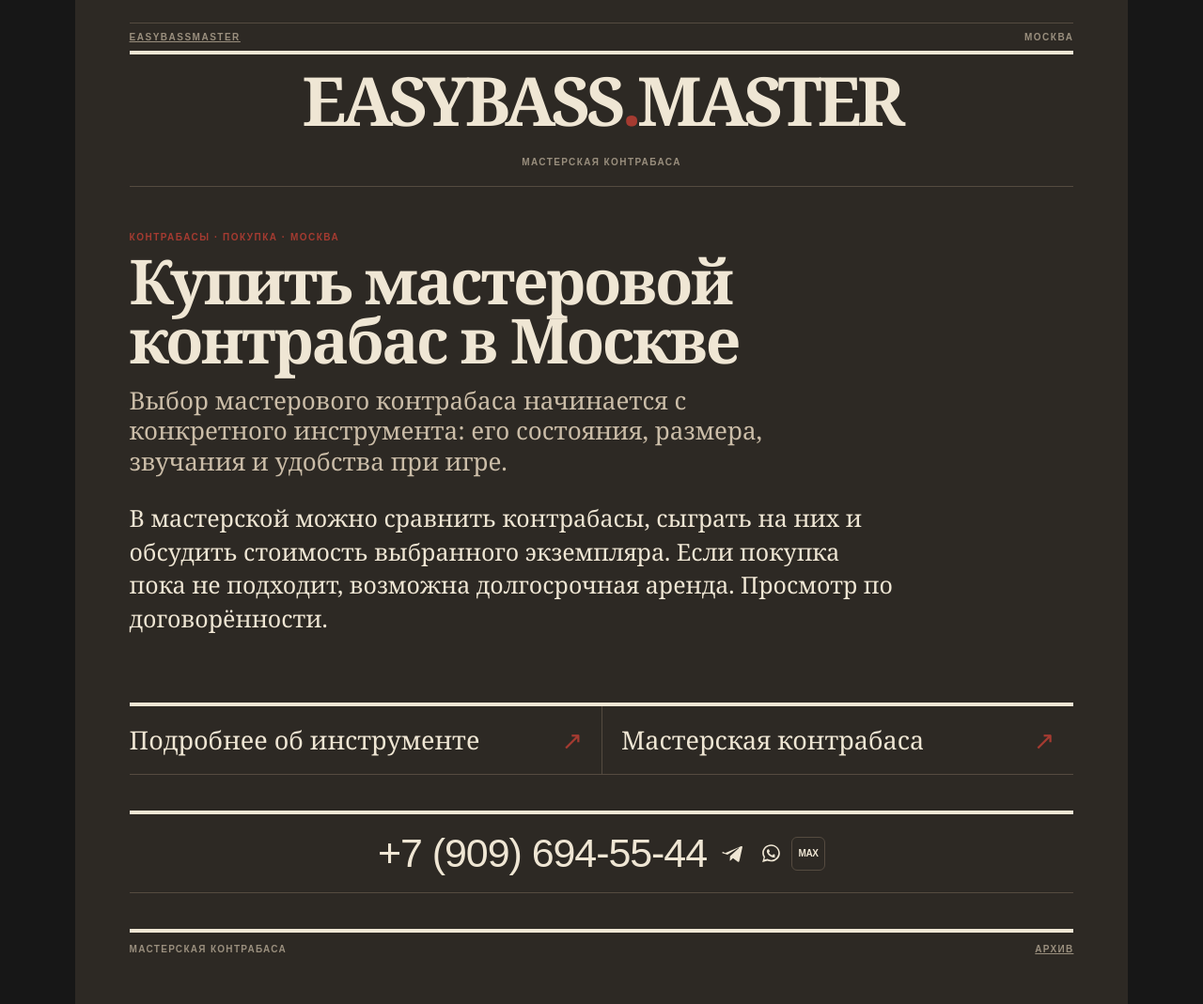
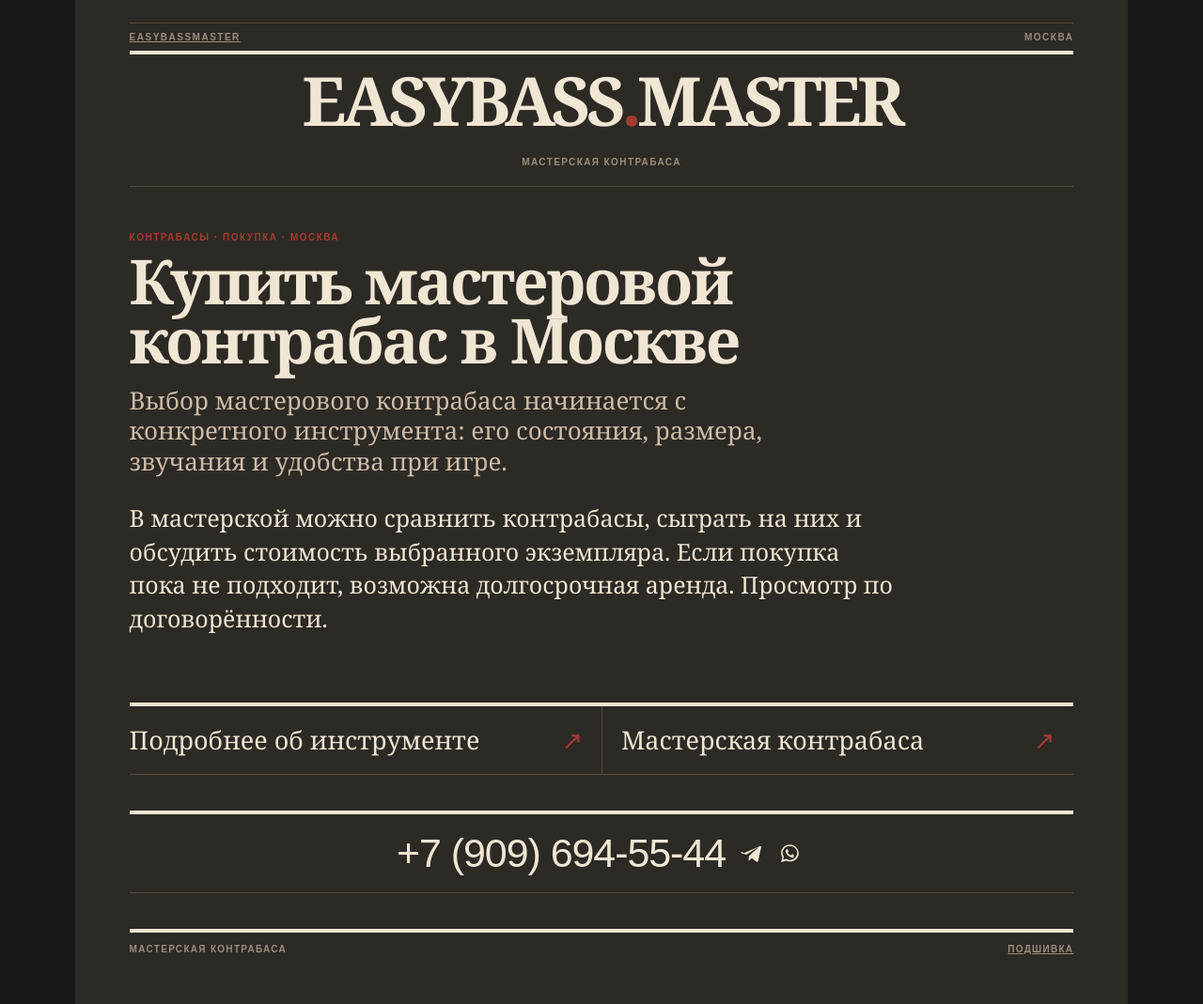
Before and after one commit to OntosLive/EasyBass.Master, a Jekyll site: the page kupit-masterovoy-kontrabas-v-moskve/index.html, which Jekyll copies as it is, in a window 1280 px wide. Shown: the whole page at 94% size. Built offline with Jekyll 4.4.1, drawn with Linux system fonts in a browser that asks for light colours.

Commit message:
Keep workshop homepage quiet and move subject navigation to the archive

```diff
--- a/kupit-masterovoy-kontrabas-v-moskve/index.html
+++ b/kupit-masterovoy-kontrabas-v-moskve/index.html
@@ -4,7 +4,6 @@
         <div class="contact-icons" aria-label="Мессенджеры">
           <a href="https://t.me/MUZPROKATMOSCOW" rel="noopener noreferrer" aria-label="Telegram" title="Telegram"><svg viewBox="0 0 48 48" aria-hidden="true"><path d="M7 23.5 39.5 9.8c1.6-.7 3 .4 2.5 2.2l-6.2 27.7c-.4 1.9-1.7 2.3-3.3 1.4l-9.6-7.1-4.7 4.5c-.5.5-1 .9-1.9.9l.7-9.8 17.9-16.2c.8-.7-.2-1.1-1.2-.4L11.6 26.9l-9.5-3c-2.1-.7-2.1-2 .4-3z"/></svg></a>
           <a href="https://wa.me/79096945544" rel="noopener noreferrer" aria-label="WhatsApp" title="WhatsApp"><svg viewBox="0 0 48 48" aria-hidden="true"><path d="M24 6C14.1 6 6 13.6 6 23c0 3.3 1 6.4 2.8 9.1L6 42l10.2-2.6A18.7 18.7 0 0 0 24 41c9.9 0 18-7.6 18-17S33.9 6 24 6zm0 31.7c-2.7 0-5.2-.7-7.4-2l-.5-.3-6 1.6 1.6-5.6-.3-.5A13.5 13.5 0 0 1 9.2 23c0-7.6 6.6-13.8 14.8-13.8S38.8 15.4 38.8 23 32.2 37.7 24 37.7zm8.1-10.3c-.4-.2-2.5-1.2-2.9-1.3-.4-.1-.7-.2-1 .2-.3.5-1.1 1.3-1.4 1.6-.3.3-.5.4-1 .1-2.7-1.2-4.5-2.2-6.3-5-.5-.8.5-.8 1.5-2.5.2-.3.1-.6 0-.9l-1.3-3c-.3-.7-.7-.7-1-.7h-.8c-.3 0-.8.1-1.2.6-.4.5-1.6 1.5-1.6 3.7s1.6 4.3 1.8 4.6c.2.3 3.2 5 7.9 6.8 4.7 1.8 4.7 1.2 5.6 1.1.9-.1 2.5-1 2.9-2 .4-1-.4.4-1.9.3-2-.1-.3-.5-.4-.9-.6z"/></svg></a>
-          <span class="max-contact-pending" title="MAX: найдите мастерскую по номеру телефона +7 (909) 694-55-44" aria-label="MAX: поиск по номеру +7 (909) 694-55-44">MAX</span>
         </div>
       </div>
-    </section><footer class="master-footer"><span>МАСТЕРСКАЯ КОНТРАБАСА</span><a href="../archive/">Архив</a></footer></main></body></html>
+    </section><footer class="master-footer"><span>МАСТЕРСКАЯ КОНТРАБАСА</span><a href="../archive/">Подшивка</a></footer></main></body></html>
```
